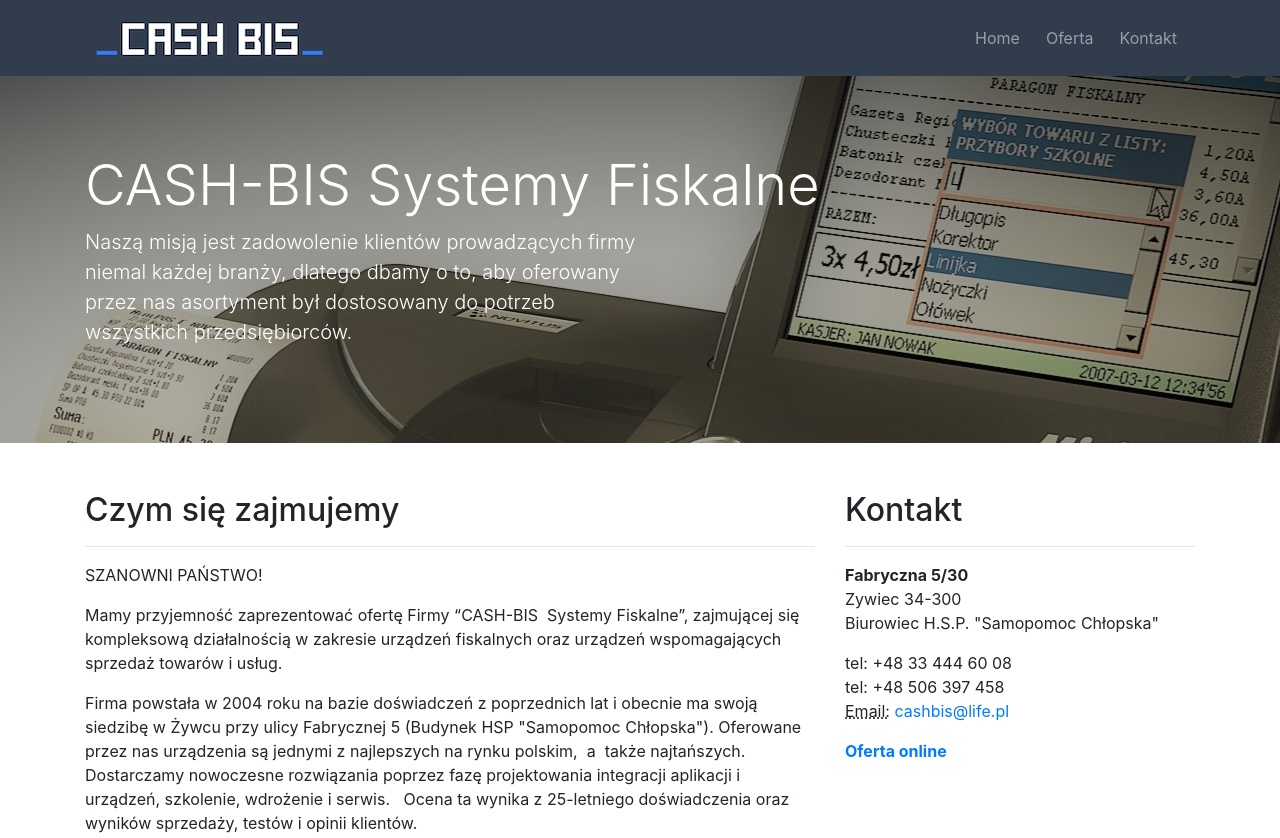
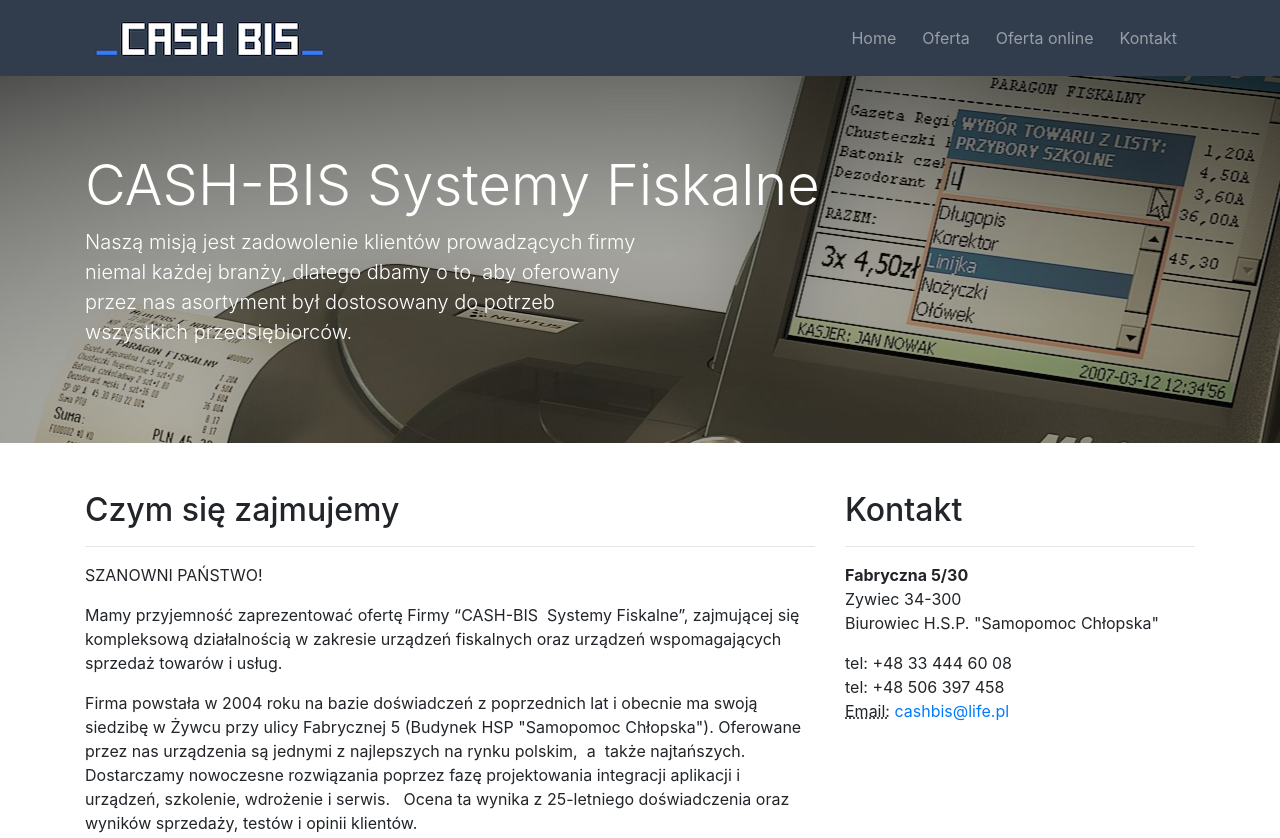
Before and after one commit to JohnGeorgiadis/cashRegistryShop, a website: page index.html in a window 1280 px wide. Shown: the top 838 px of the page. Drawn offline with Linux system fonts and the light colour scheme; some packages are replaced by stand-ins of ours.

Commit message:
add offer online to nav bar

```diff
--- a/index.html
+++ b/index.html
@@ -41,6 +41,9 @@
             </li>
             <li class="nav-item">
               <a class="nav-link" href="/offer.html">Oferta</a>
+            </li>
+            <li class="nav-item">
+              <a class="nav-link"  href="/oferta.pdf" download>Oferta online</a>
             </li>
             <li class="nav-item">
               <a class="nav-link" href="#contact">Kontakt</a>
@@ -124,8 +127,6 @@
             <abbr title="Email">Email:</abbr>
             <a href="mailto:cashbis@life.pl">cashbis@life.pl</a>
           </address>
-
-          <a href="/oferta.pdf" download><b>Oferta online</b></a>
         </div>
       </div>
       <!-- /.row -->
```
